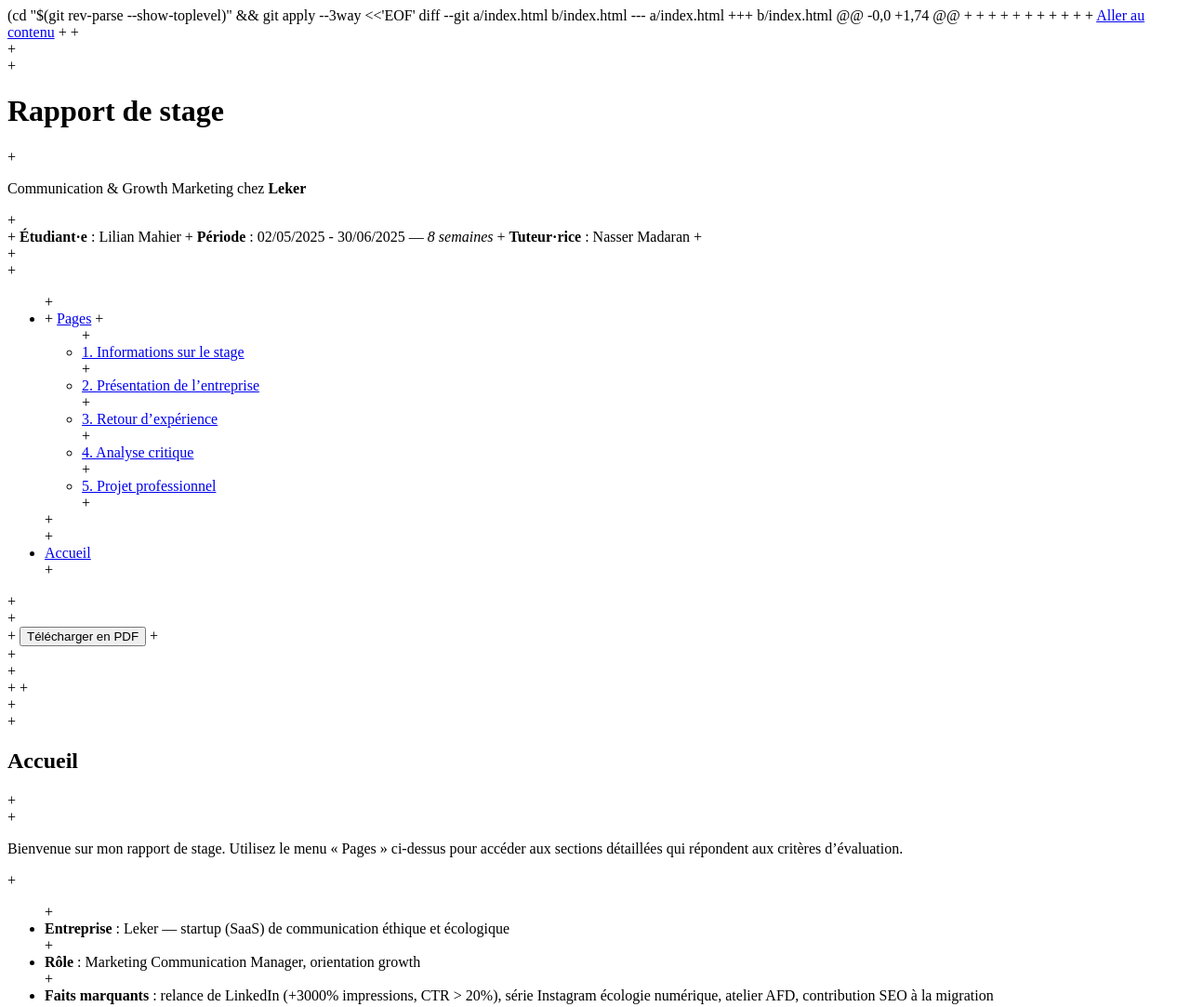
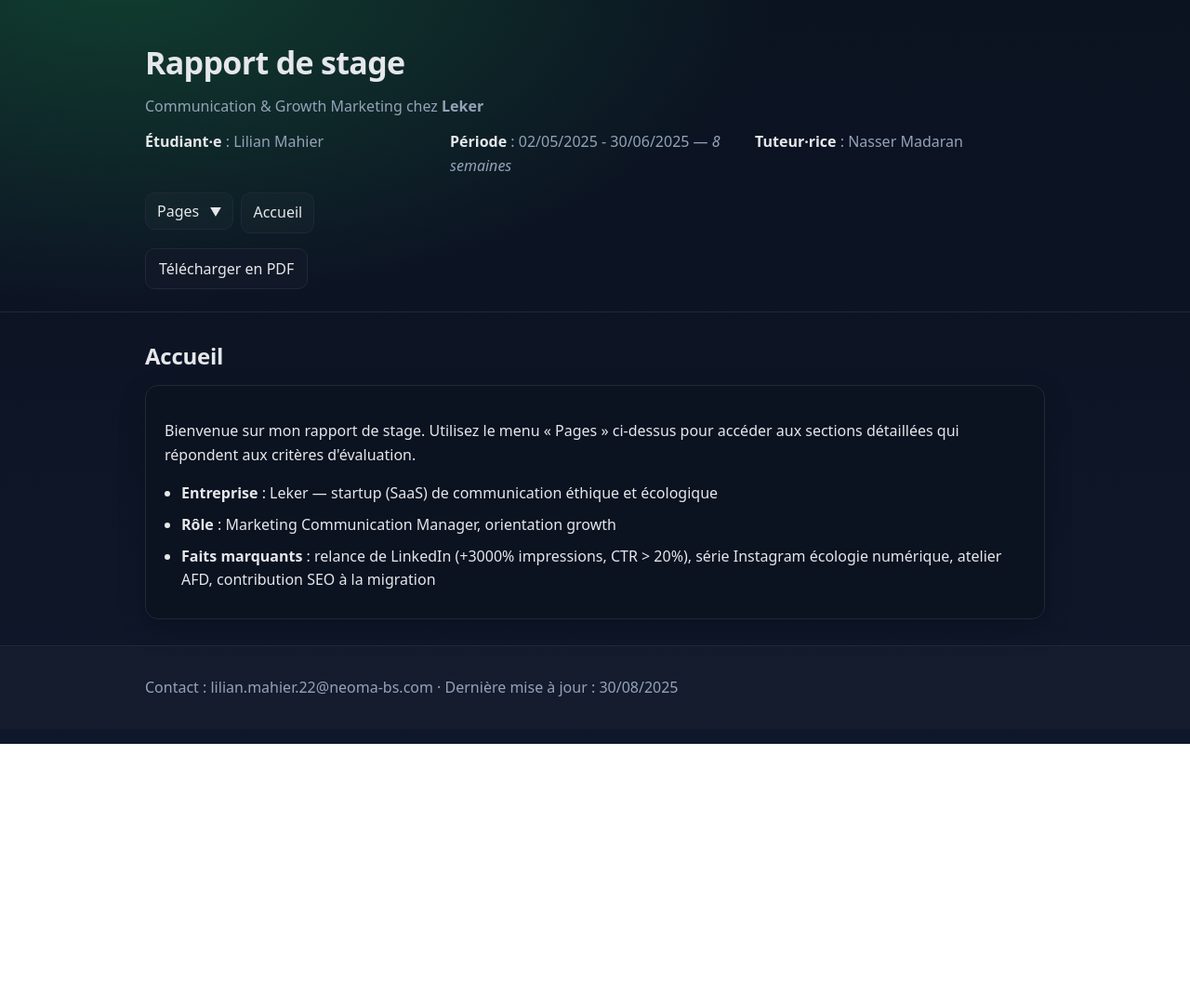
Before and after one commit to Louma374/Louma374.github.io, a plain HTML site: page index.html in a window 1280 px wide. Shown: the top 1083 px of the page at 93% size. After the commit the page ends 800 px from the top, so only its background shows below. Drawn offline with Linux system fonts and the light colour scheme.

Commit message:
Update index.html

```diff
--- a/index.html
+++ b/index.html
@@ -1,81 +1,331 @@
-(cd "$(git rev-parse --show-toplevel)" && git apply --3way <<'EOF'
-diff --git a/index.html b/index.html
---- a/index.html
-+++ b/index.html
-@@ -0,0 +1,74 @@
-+<!DOCTYPE html>
-+<html lang="fr">
-+<head>
-+  <meta charset="utf-8">
-+  <meta name="viewport" content="width=device-width, initial-scale=1">
-+  <meta name="description" content="Rapport de stage – site de présentation aligné sur les critères d'évaluation (5 critères).">
-+  <title>Rapport de stage – Accueil</title>
-+  <link rel="stylesheet" href="styles.css">
-+</head>
-+<body>
-+  <a class="skip-link" href="#contenu">Aller au contenu</a>
-+
-+  <header class="site-header" role="banner">
-+    <div class="container">
-+      <h1>Rapport de stage</h1>
-+      <p class="subtitle">Communication & Growth Marketing chez <strong>Leker</strong></p>
-+      <div class="meta">
-+        <span><strong>Étudiant·e</strong> : <span class="placeholder" data-edit="votre-nom">Lilian Mahier</span></span>
-+        <span><strong>Période</strong> : <span class="placeholder" data-edit="dates">02/05/2025 - 30/06/2025 — <em>8 semaines</em></span></span>
-+        <span><strong>Tuteur·rice</strong> : <span class="placeholder" data-edit="tuteur">Nasser Madaran</span></span>
-+      </div>
-+      <nav class="site-nav" aria-label="Navigation principale">
-+        <ul>
-+          <li class="dropdown">
-+            <a href="#" class="dropbtn" aria-haspopup="true" aria-expanded="false">Pages</a>
-+            <ul class="dropdown-menu" role="menu">
-+              <li><a href="informations.html">1. Informations sur le stage</a></li>
-+              <li><a href="entreprise.html">2. Présentation de l’entreprise</a></li>
-+              <li><a href="retour.html">3. Retour d’expérience</a></li>
-+              <li><a href="analyse.html">4. Analyse critique</a></li>
-+              <li><a href="projet.html">5. Projet professionnel</a></li>
-+            </ul>
-+          </li>
-+          <li><a href="index.html">Accueil</a></li>
-+        </ul>
-+      </nav>
-+      <div class="actions">
-+        <button onclick="window.print()" class="btn">Télécharger en PDF</button>
-+      </div>
-+    </div>
-+  </header>
-+
-+  <main id="contenu" class="container" role="main">
-+    <section aria-labelledby="titre-accueil">
-+      <h2 id="titre-accueil">Accueil</h2>
-+      <div class="card">
-+        <p>Bienvenue sur mon rapport de stage. Utilisez le menu « Pages » ci-dessus pour accéder aux sections détaillées qui répondent aux critères d’évaluation.</p>
-+        <ul class="key-points">
-+          <li><strong>Entreprise</strong> : Leker — startup (SaaS) de communication éthique et écologique</li>
-+          <li><strong>Rôle</strong> : Marketing Communication Manager, orientation growth</li>
-+          <li><strong>Faits marquants</strong> : relance de LinkedIn (+3000% impressions, CTR > 20%), série Instagram écologie numérique, atelier AFD, contribution SEO à la migration</li>
-+        </ul>
-+      </div>
-+    </section>
-+  </main>
-+
-+  <footer class="site-footer" role="contentinfo">
-+    <div class="container">
-+      <p>Contact : <span class="placeholder" data-edit="email">lilian.mahier.22@neoma-bs.com</span> · Dernière mise à jour : <span id="last-updated"></span></p>
-+    </div>
-+  </footer>
-+
-+  <script>
-+    (function(){
-+      var e = document.getElementById('last-updated');
-+      if(e){
-+        var d = new Date();
-+        var s = [d.getDate().toString().padStart(2,'0'), (d.getMonth()+1).toString().padStart(2,'0'), d.getFullYear()].join('/');
-+        e.textContent = s;
-+      }
-+    })();
-+  </script>
-+</body>
-+</html>
-EOF
-)
+<!DOCTYPE html>
+<html lang="fr">
+<head>
+  <meta charset="utf-8">
+  <meta name="viewport" content="width=device-width, initial-scale=1">
+  <meta name="description" content="Rapport de stage – site de présentation aligné sur les critères d'évaluation (5 critères).">
+  <title>Rapport de stage – Accueil</title>
+  <style>
+:root {
+  --bg: #0f172a;
+  --panel: #111827;
+  --text: #e5e7eb;
+  --muted: #94a3b8;
+  --accent: #22c55e;
+  --card: #0b1220;
+  --border: #1f2937;
+}
+
+* { box-sizing: border-box; }
+html, body { margin: 0; padding: 0; }
+body {
+  font-family: system-ui, -apple-system, 'Segoe UI', Roboto, Ubuntu, Cantarell, 'Noto Sans', Helvetica, Arial, sans-serif;
+  background: linear-gradient(180deg, #0b1220 0%, #0f172a 100%);
+  color: var(--text);
+  line-height: 1.6;
+  min-height: 100vh;
+}
+
+.container {
+  width: 100%;
+  max-width: 1000px;
+  margin: 0 auto;
+  padding: 0 16px;
+}
+
+.skip-link {
+  position: absolute;
+  left: -9999px;
+  z-index: 1000;
+}
+.skip-link:focus {
+  left: 16px;
+  top: 16px;
+  background: #fff;
+  color: #000;
+  padding: 8px 12px;
+  border-radius: 6px;
+  text-decoration: none;
+}
+
+.site-header {
+  padding: 40px 0 24px;
+  border-bottom: 1px solid var(--border);
+  background: radial-gradient(1200px 600px at 10% -10%, rgba(34,197,94,0.25), transparent 60%);
+}
+.site-header h1 {
+  margin: 0 0 8px;
+  font-size: 34px;
+  letter-spacing: -0.02em;
+}
+.subtitle {
+  margin: 0 0 8px;
+  color: var(--muted);
+}
+.meta {
+  display: grid;
+  grid-template-columns: repeat(auto-fit, minmax(220px, 1fr));
+  gap: 6px 16px;
+  margin: 12px 0 0;
+  color: var(--muted);
+}
+.meta strong {
+  color: var(--text);
+}
+
+.site-nav ul {
+  display: flex;
+  flex-wrap: wrap;
+  gap: 8px;
+  list-style: none;
+  padding: 0;
+  margin: 16px 0 0;
+}
+.site-nav a, .site-nav .dropbtn {
+  display: inline-block;
+  padding: 8px 12px;
+  border: 1px solid var(--border);
+  border-radius: 10px;
+  color: var(--text);
+  text-decoration: none;
+  background: rgba(255,255,255,0.02);
+  cursor: pointer;
+  font-family: inherit;
+  font-size: inherit;
+  transition: all 0.2s ease;
+}
+.site-nav a:hover, .site-nav .dropbtn:hover {
+  border-color: var(--accent);
+  box-shadow: 0 0 0 2px rgba(34,197,94,0.2);
+}
+
+/* Dropdown */
+.site-nav li.dropdown {
+  position: relative;
+}
+.site-nav li.dropdown > .dropbtn::after {
+  content: ' ▼';
+  font-size: 0.8em;
+  margin-left: 8px;
+}
+.site-nav li.dropdown .dropdown-menu {
+  position: absolute;
+  top: 110%;
+  left: 0;
+  min-width: 280px;
+  background: var(--panel);
+  border: 1px solid var(--border);
+  border-radius: 12px;
+  padding: 8px;
+  display: none;
+  box-shadow: 0 12px 30px rgba(0,0,0,0.3);
+  z-index: 50;
+  list-style: none;
+}
+.site-nav li.dropdown .dropdown-menu li {
+  list-style: none;
+  margin: 0;
+}
+.site-nav li.dropdown .dropdown-menu a {
+  display: block;
+  padding: 8px 10px;
+  border-radius: 8px;
+  border: none;
+  background: transparent;
+  white-space: nowrap;
+}
+.site-nav li.dropdown .dropdown-menu a:hover {
+  background: rgba(255,255,255,0.04);
+}
+.site-nav li.dropdown:hover .dropdown-menu,
+.site-nav li.dropdown:focus-within .dropdown-menu {
+  display: block;
+}
+
+.actions {
+  margin-top: 16px;
+}
+.btn {
+  padding: 10px 14px;
+  border-radius: 10px;
+  border: 1px solid var(--border);
+  background: var(--panel);
+  color: var(--text);
+  cursor: pointer;
+  font-family: inherit;
+  font-size: inherit;
+  transition: all 0.2s ease;
+}
+.btn:hover {
+  border-color: var(--accent);
+}
+
+main {
+  padding: 32px 0 64px;
+}
+section {
+  margin: 28px 0;
+}
+
+h2 {
+  font-size: 24px;
+  margin: 0 0 12px;
+  letter-spacing: -0.01em;
+}
+.card {
+  background: var(--card);
+  border: 1px solid var(--border);
+  border-radius: 14px;
+  padding: 20px;
+  box-shadow: 0 10px 30px rgba(0,0,0,0.2);
+  margin-bottom: 16px;
+}
+
+.lead {
+  color: var(--muted);
+  margin: 0 0 12px;
+}
+.key-points {
+  margin: 0;
+  padding-left: 18px;
+}
+.key-points li {
+  margin: 8px 0;
+}
+
+.placeholder {
+  color: var(--muted);
+}
+
+.site-footer {
+  border-top: 1px solid var(--border);
+  padding: 16px 0;
+  color: var(--muted);
+  background: rgba(255,255,255,0.02);
+  margin-top: auto;
+}
+
+/* Print styles */
+@media print {
+  :root { --text: #000; --muted: #333; }
+  body { background: #fff !important; color: #000 !important; }
+  .site-header { background: none !important; }
+  .site-nav, .actions { display: none !important; }
+  .card { box-shadow: none; border-color: #ddd; }
+  a { color: #000; text-decoration: none; }
+  .container { max-width: 100%; }
+}
+
+/* Responsive */
+@media (max-width: 768px) {
+  .site-header h1 {
+    font-size: 28px;
+  }
+  .meta {
+    grid-template-columns: 1fr;
+  }
+  .site-nav ul {
+    flex-direction: column;
+    align-items: flex-start;
+  }
+  .site-nav li.dropdown .dropdown-menu {
+    position: static;
+    display: none;
+    box-shadow: none;
+    margin-top: 8px;
+  }
+}
+  </style>
+</head>
+<body>
+  <a class="skip-link" href="#contenu">Aller au contenu</a>
+
+  <header class="site-header" role="banner">
+    <div class="container">
+      <h1>Rapport de stage</h1>
+      <p class="subtitle">Communication & Growth Marketing chez <strong>Leker</strong></p>
+      <div class="meta">
+        <span><strong>Étudiant·e</strong> : Lilian Mahier</span>
+        <span><strong>Période</strong> : 02/05/2025 - 30/06/2025 — <em>8 semaines</em></span>
+        <span><strong>Tuteur·rice</strong> : Nasser Madaran</span>
+      </div>
+      <nav class="site-nav" aria-label="Navigation principale">
+        <ul>
+          <li class="dropdown">
+            <button class="dropbtn" aria-haspopup="true" aria-expanded="false">Pages</button>
+            <ul class="dropdown-menu" role="menu">
+              <li><a href="informations.html">1. Informations sur le stage</a></li>
+              <li><a href="entreprise.html">2. Présentation de l'entreprise</a></li>
+              <li><a href="retour.html">3. Retour d'expérience</a></li>
+              <li><a href="analyse.html">4. Analyse critique</a></li>
+              <li><a href="projet.html">5. Projet professionnel</a></li>
+            </ul>
+          </li>
+          <li><a href="index.html">Accueil</a></li>
+        </ul>
+      </nav>
+      <div class="actions">
+        <button onclick="window.print()" class="btn">Télécharger en PDF</button>
+      </div>
+    </div>
+  </header>
+
+  <main id="contenu" class="container" role="main">
+    <section aria-labelledby="titre-accueil">
+      <h2 id="titre-accueil">Accueil</h2>
+      <div class="card">
+        <p>Bienvenue sur mon rapport de stage. Utilisez le menu « Pages » ci-dessus pour accéder aux sections détaillées qui répondent aux critères d'évaluation.</p>
+        <ul class="key-points">
+          <li><strong>Entreprise</strong> : Leker — startup (SaaS) de communication éthique et écologique</li>
+          <li><strong>Rôle</strong> : Marketing Communication Manager, orientation growth</li>
+          <li><strong>Faits marquants</strong> : relance de LinkedIn (+3000% impressions, CTR > 20%), série Instagram écologie numérique, atelier AFD, contribution SEO à la migration</li>
+        </ul>
+      </div>
+    </section>
+  </main>
+
+  <footer class="site-footer" role="contentinfo">
+    <div class="container">
+      <p>Contact : lilian.mahier.22@neoma-bs.com · Dernière mise à jour : <span id="last-updated"></span></p>
+    </div>
+  </footer>
+
+  <script>
+    // Menu dropdown functionality
+    document.addEventListener('DOMContentLoaded', function() {
+      const dropdown = document.querySelector('.dropdown');
+      const dropbtn = document.querySelector('.dropbtn');
+      const dropdownMenu = document.querySelector('.dropdown-menu');
+
+      if (dropbtn && dropdownMenu) {
+        dropbtn.addEventListener('click', function(e) {
+          e.preventDefault();
+          const isOpen = dropdownMenu.style.display === 'block';
+          dropdownMenu.style.display = isOpen ? 'none' : 'block';
+          dropbtn.setAttribute('aria-expanded', isOpen ? 'false' : 'true');
+        });
+
+        // Close dropdown when clicking outside
+        document.addEventListener('click', function(e) {
+          if (!dropdown.contains(e.target)) {
+            dropdownMenu.style.display = 'none';
+            dropbtn.setAttribute('aria-expanded', 'false');
+          }
+        });
+      }
+
+      // Update last modified date
+      const lastUpdated = document.getElementById('last-updated');
+      if (lastUpdated) {
+        const date = new Date();
+        const formattedDate = [
+          date.getDate().toString().padStart(2,'0'),
+          (date.getMonth()+1).toString().padStart(2,'0'),
+          date.getFullYear()
+        ].join('/');
+        lastUpdated.textContent = formattedDate;
+      }
+    });
+  </script>
+</body>
+</html>
```
